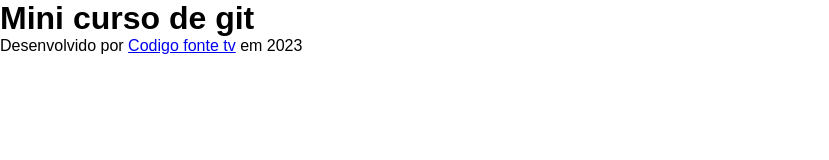
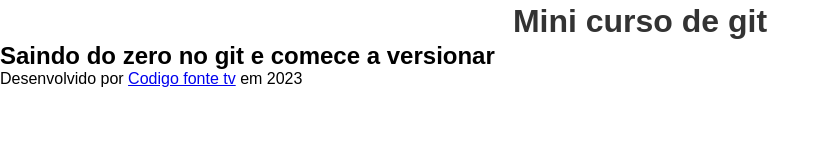
Before and after one commit to RFBRITO/treinoCodigoFonte, a plain HTML site: page index.html in a window 1280 px wide. Shown: the whole page, without its empty margins (0-829 px from the left). Drawn offline with Linux system fonts and the light colour scheme.

Commit message:
Atualizações na interface

```diff
--- a/index.html
+++ b/index.html
@@ -9,6 +9,7 @@
 </head>
 <body>
     <h1>Mini curso de git</h1>
+    <h2>Saindo do zero no git e comece a versionar</h2>
     <footer>
         <p>
             Desenvolvido por
--- a/scripts.js
+++ b/scripts.js
@@ -1,3 +1,6 @@
 function entrarNocurso(){
     console.log('Entrou no curso')
 }
+function sairdocurso() {
+    console.log("Saiu do curso")
+}
--- a/style.css
+++ b/style.css
@@ -4,3 +4,10 @@
     box-sizing: border-box;
     font-family: "Poppins", sans-serif;
 }
+h1{
+    font-size: 36;
+    font-weight: 600;
+    color: #333;
+    line-height: 42px;
+    text-align: center;
+}
```
Also changed, not shown: 1 other file.
